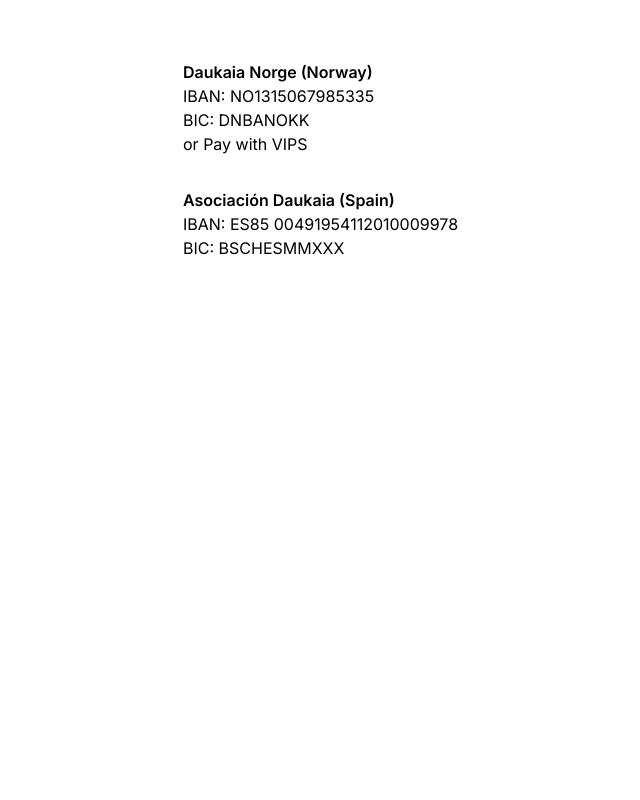
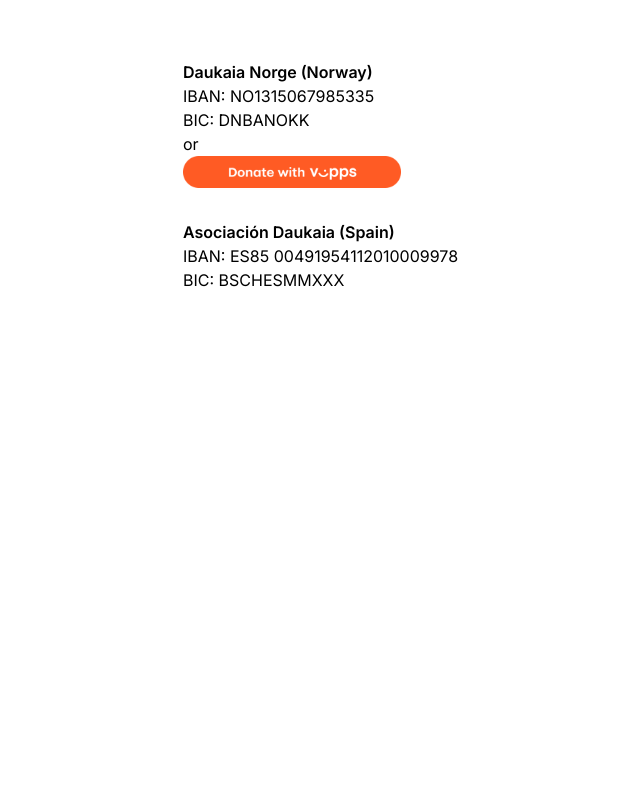
Before and after one commit to samheyman/daukaia-v3, a Next.js app: page /donate in a window 1280 px wide. Shown: the part 860-1660 px from the top of the page, without its empty margins (457-1097 px from the left). Built offline with nearby package versions, Linux system fonts and the light colour scheme; grey boxes are pictures that could not be loaded.

Commit message:
Add VIPPS button

```diff
--- a/src/app/donate/page.tsx
+++ b/src/app/donate/page.tsx
@@ -54,7 +54,7 @@
       > */}
       <section className="mx-auto flex w-full lg:w-[min(1200px,(100%-4rem))] flex-col mt-12 px-4 lg:px-0 justify-start">
         <div className="flex flex-col lg:flex-row justify-between mt-4">
-          <div className="flex flex-col flex-1 ">
+          <div className="flex flex-col flex-1 overflow-x-scroll">
             <h3 className={`${newsreader.className} text-3xl mt-2 mb-6`}>
               Via DonorBox
             </h3>
@@ -93,17 +93,18 @@
                   <li>IBAN: NO1315067985335</li>
                   <li>BIC: DNBANOKK</li>
                 </ul>
-                <ul>
-                  <li>
-                    or{" "}
-                    <a
-                      target="_blank"
-                      href="https://qr.vipps.no/donations/999705?amount=20000&reference="
-                    >
-                      Pay with VIPS
-                    </a>
-                  </li>
-                </ul>
+                <span>or</span>
+                <a
+                  className="block"
+                  target="_blank"
+                  href="https://qr.vipps.no/donations/999705?amount=20000&reference="
+                >
+                  <img
+                    src="/images/vipps_button.png"
+                    alt="VIPPS logo"
+                    className="inline h-8"
+                  />
+                </a>
               </li>
               <li className="py-4">
                 <span className="font-semibold">
@@ -120,7 +121,7 @@
       </section>
       <section className="mx-auto flex w-full lg:w-[min(1200px,(100%-4rem))] flex-col my-12 px-4 lg:px-0">
         <h1 className={`${newsreader.className} text-6xl mt-4 mb-1`}>FAQ</h1>
-        <p className="font-bold pt-8 pb-2text-lg md:text-base">
+        <p className="font-bold pt-8 pb-2 text-lg md:text-base">
           How will my donation be spent?
         </p>
         <p className="text-lg md:text-base text-lg md:text-base">
```
Also changed, not shown: public/images/vipps_button.png (added).
